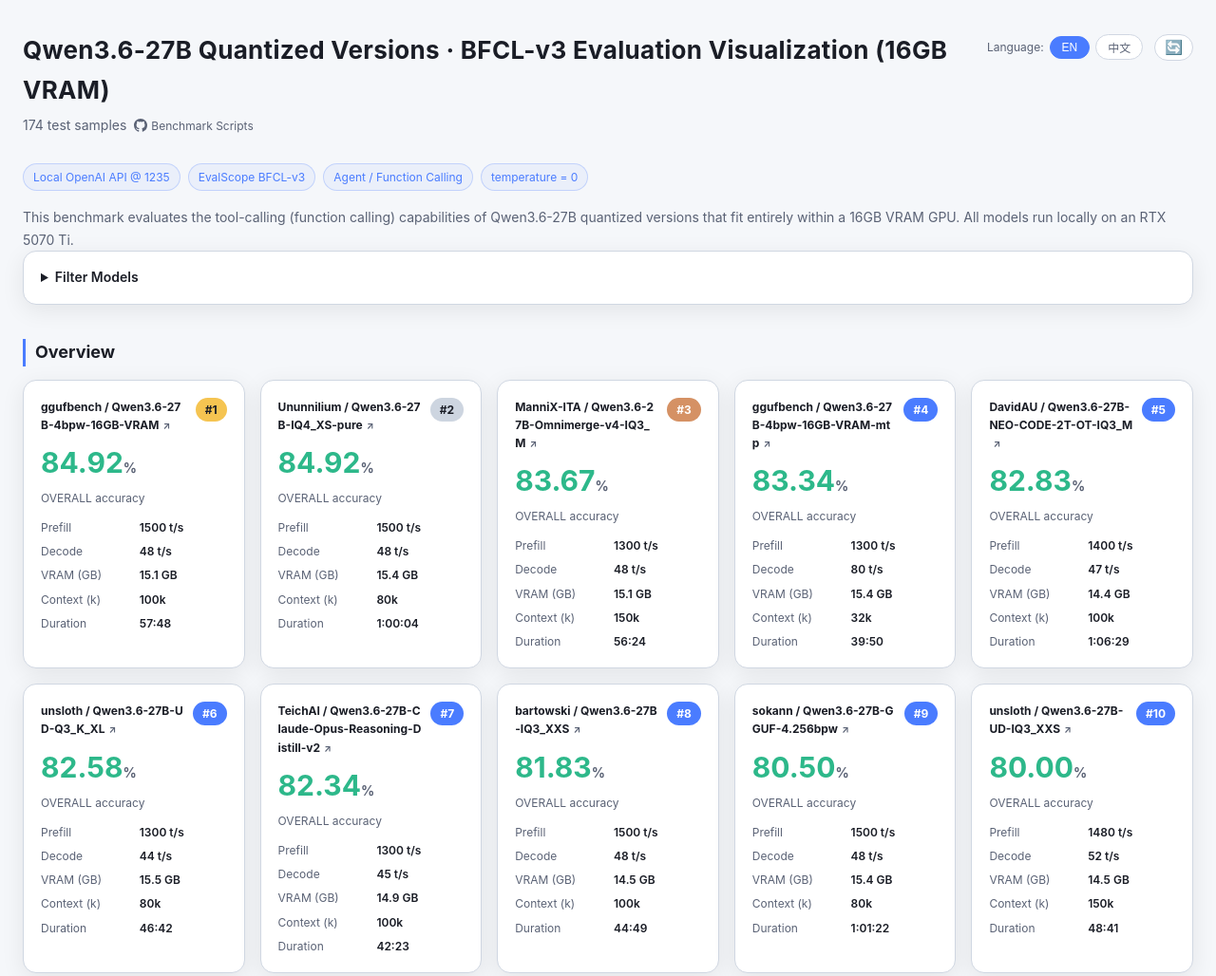
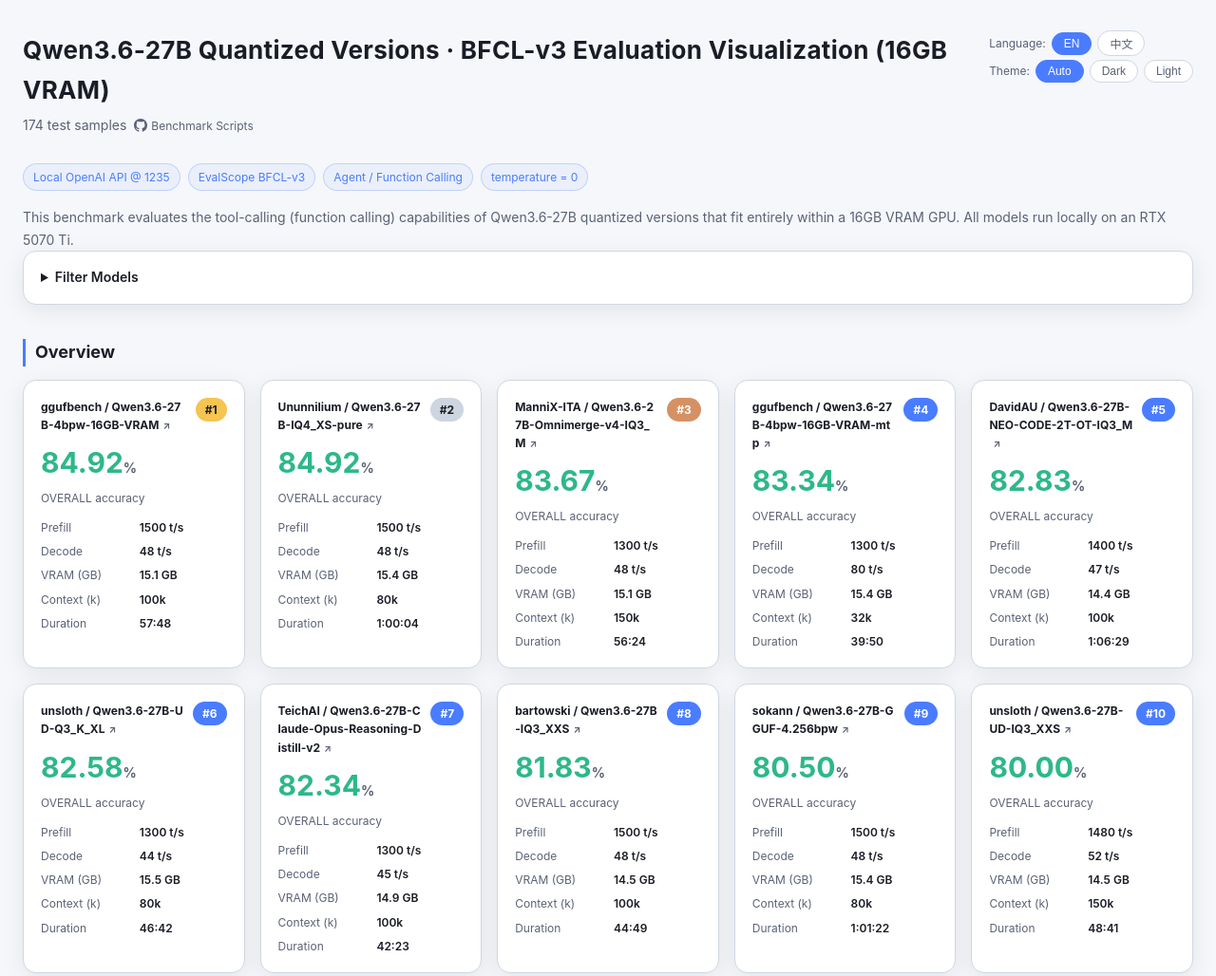
Before and after one commit to YanTianlong-01/YanTianlong-01.github.io, a plain HTML site: page llm_benchmark/index.html in a window 1280 px wide. Shown: the top 1028 px of the page at 95% size. Drawn offline with nearby package versions, Linux system fonts and the light colour scheme.

Commit message:
主题按钮修改

```diff
--- a/llm_benchmark/index.html
+++ b/llm_benchmark/index.html
@@ -111,6 +111,14 @@
 
   header .titles { flex: 1; min-width: 0; }
 
+  header .controls {
+    display: flex;
+    flex-direction: column;
+    align-items: flex-start;
+    gap: 4px;
+    flex-shrink: 0;
+  }
+
   header h1 {
     font-size: 26px;
     margin: 0 0 6px;
@@ -146,7 +154,6 @@
     gap: 6px;
     align-items: center;
     flex-shrink: 0;
-    margin-top: 4px;
   }
 
   .lang-toggle label {
@@ -169,6 +176,39 @@
     background: var(--accent);
     color: #0b1020;
     border-color: var(--accent);
+  }
+
+  .theme-toggle {
+    display: flex;
+    gap: 6px;
+    align-items: center;
+    flex-shrink: 0;
+  }
+
+  .theme-toggle label {
+    font-size: 12px;
+    color: var(--text-soft);
+  }
+
+  .theme-toggle button {
+    padding: 4px 12px;
+    border-radius: 999px;
+    border: 1px solid var(--border);
+    background: var(--bg-card);
+    color: var(--text-soft);
+    cursor: pointer;
+    font-size: 12px;
+    transition: all 0.2s;
+  }
+
+  .theme-toggle button.active {
+    background: var(--accent);
+    color: #0b1020;
+    border-color: var(--accent);
+  }
+
+  [data-theme="light"] .theme-toggle button.active {
+    color: #ffffff;
   }
 
   /* ---- Filter Panel ---- */
@@ -520,15 +560,18 @@
       </a>
     </p>
   </div>
-  <div class="lang-toggle">
-    <label>Language:</label>
-    <button id="btn-en" class="active" onclick="setLang('en')">EN</button>
-    <button id="btn-zh" onclick="setLang('zh')">中文</button>
-  </div>
-  <div class="lang-toggle">
-    <button id="theme-toggle" onclick="toggleTheme()" title="Toggle light/dark theme" style="font-size:15px;padding:4px 10px;">
-      <span id="theme-icon">🌙</span>
-    </button>
+  <div class="controls">
+    <div class="lang-toggle">
+      <label data-i18n="lang_label">Language:</label>
+      <button id="btn-en" class="active" onclick="setLang('en')">EN</button>
+      <button id="btn-zh" onclick="setLang('zh')">中文</button>
+    </div>
+    <div class="theme-toggle">
+      <label data-i18n="theme_label">Theme:</label>
+      <button id="theme-auto" onclick="setThemeMode('auto')" data-i18n="theme_auto">Auto</button>
+      <button id="theme-dark" onclick="setThemeMode('dark')" data-i18n="theme_dark">Dark</button>
+      <button id="theme-light" onclick="setThemeMode('light')" data-i18n="theme_light">Light</button>
+    </div>
   </div>
 </header>
 
@@ -630,6 +673,7 @@
     subtitle: "174 test samples",
     description: "This benchmark evaluates the tool-calling (function calling) capabilities of Qwen3.6-27B quantized versions that fit entirely within a 16GB VRAM GPU. All models run locally on an RTX 5070 Ti.",
     gh_source: "Benchmark Scripts",
+    lang_label: "Language:",
     tag_local: "Local OpenAI API @ 1235",
     tag_eval: "EvalScope BFCL-v3",
     tag_type: "Agent / Function Calling",
@@ -673,6 +717,10 @@
     filter_all: "All",
     filter_none: "None",
     filter_reset: "Reset",
+    theme_label: "Theme:",
+    theme_auto: "Auto",
+    theme_dark: "Dark",
+    theme_light: "Light",
     filter_count: "Showing {n} of {total} models"
   },
   zh: {
@@ -680,6 +728,7 @@
     subtitle: "174 个测试样本",
     description: "本评测旨在测试能够完全加载到 16GB 显存 GPU 上的 Qwen3.6-27B 量化版本模型的工具调用（Function Calling）能力。所有模型均在本地 RTX 5070 Ti 上运行。",
     gh_source: "评测脚本",
+    lang_label: "语言：",
     tag_local: "本地 OpenAI API @ 1235",
     tag_eval: "EvalScope BFCL-v3",
     tag_type: "Agent / 函数调用",
@@ -723,6 +772,10 @@
     filter_all: "全选",
     filter_none: "清空",
     filter_reset: "重置",
+    theme_label: "主题：",
+    theme_auto: "自动",
+    theme_dark: "深色",
+    theme_light: "浅色",
     filter_count: "显示 {n} / {total} 个模型"
   }
 };
@@ -1348,19 +1401,13 @@
 }
 
 function updateThemeUI(mode) {
-  // mode: 'dark' | 'light' | 'auto'
-  const icon = document.getElementById('theme-icon');
-  const btn = document.getElementById('theme-toggle');
-  if (mode === 'auto') {
-    icon.textContent = '🔄';
-    btn.title = 'Theme: Follow System (click to change)';
-  } else if (mode === 'light') {
-    icon.textContent = '☀️';
-    btn.title = 'Theme: Light (click to change)';
-  } else {
-    icon.textContent = '🌙';
-    btn.title = 'Theme: Dark (click to change)';
-  }
+  const btns = ['theme-auto', 'theme-dark', 'theme-light'];
+  btns.forEach(id => {
+    const btn = document.getElementById(id);
+    if (btn) {
+      btn.classList.toggle('active', btn.id === 'theme-' + mode);
+    }
+  });
 }
 
 function applyTheme() {
@@ -1369,20 +1416,14 @@
   const theme = resolveTheme(mode);
   document.documentElement.setAttribute('data-theme', theme);
   updateThemeUI(mode);
+  applyI18n();
 }
 
-function toggleTheme() {
-  const saved = localStorage.getItem('benchmark-theme') || 'auto';
-  // Cycle: auto → dark → light → auto
-  let next;
-  if (saved === 'auto') next = 'dark';
-  else if (saved === 'dark') next = 'light';
-  else next = 'auto';
-
-  localStorage.setItem('benchmark-theme', next);
-  const resolved = resolveTheme(next);
+function setThemeMode(mode) {
+  localStorage.setItem('benchmark-theme', mode);
+  const resolved = resolveTheme(mode);
   document.documentElement.setAttribute('data-theme', resolved);
-  updateThemeUI(next);
+  updateThemeUI(mode);
   applyChartTheme();
 }
 
```
